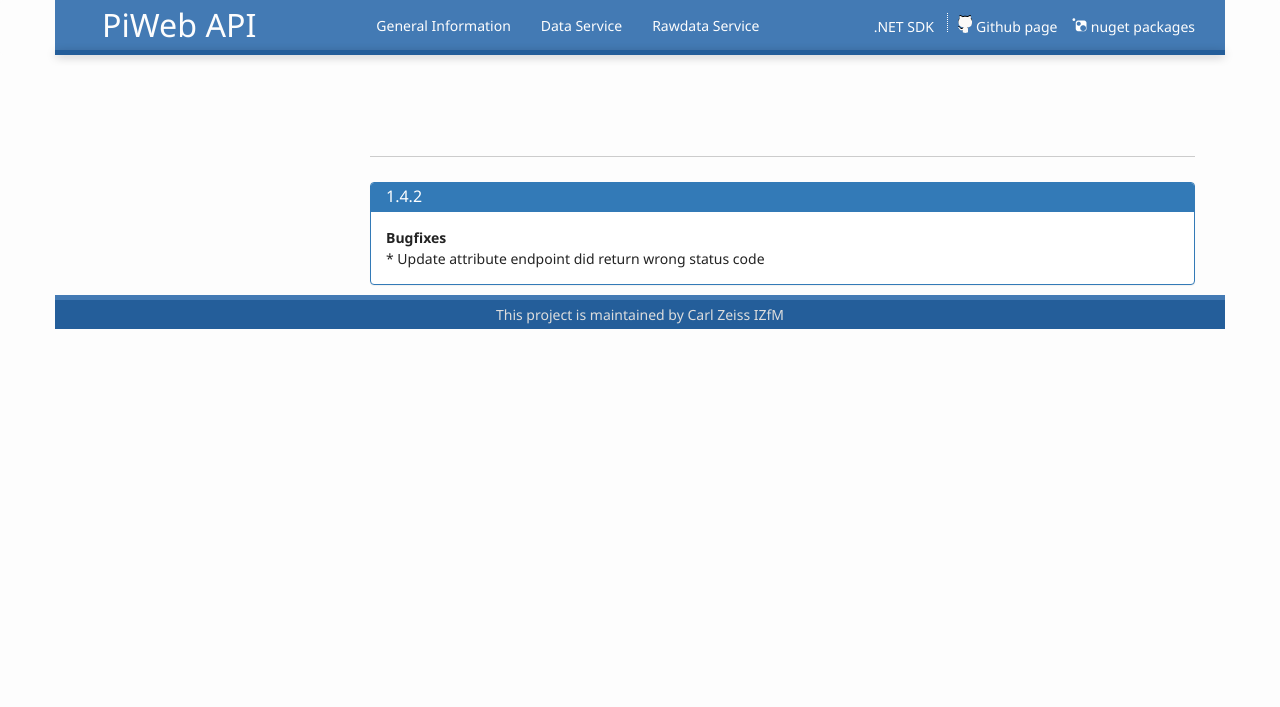
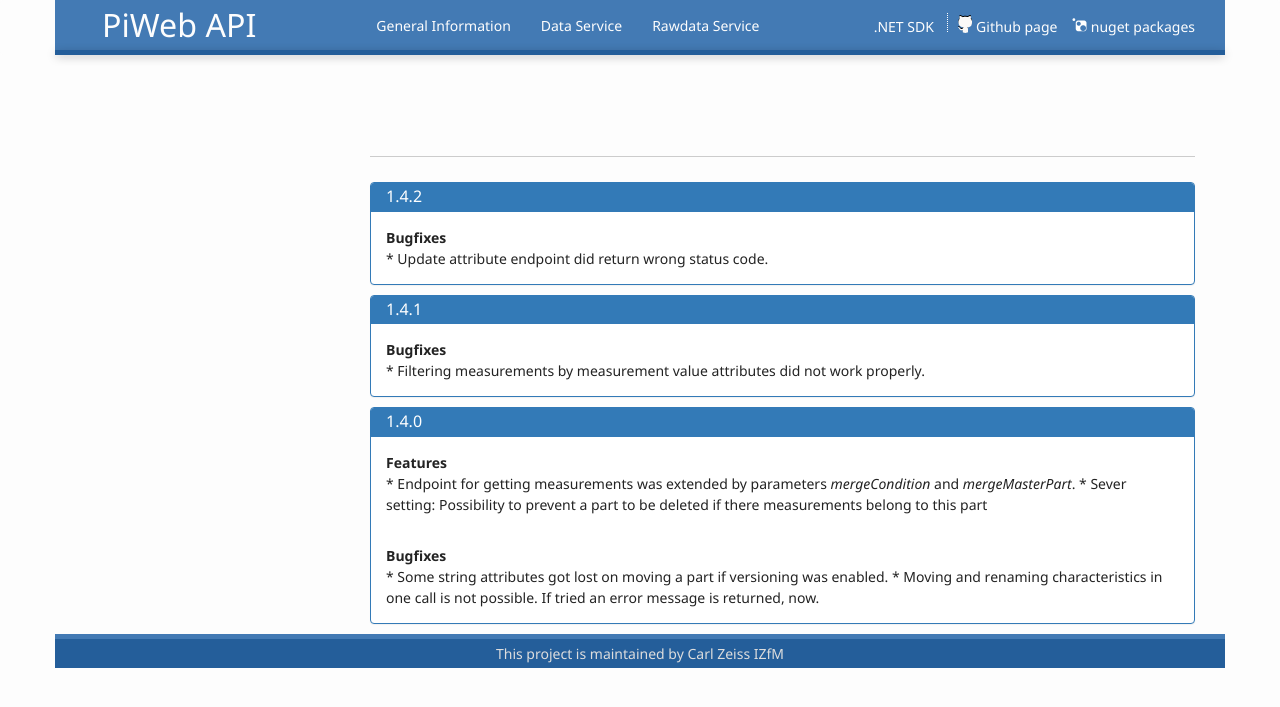
Before and after one commit to ZEISS-PiWeb/PiWeb-Api, a Jekyll site: the page built from _pages/API/v1.4/DataService/020-dataservice-releasenotes.md, in a window 1280 px wide. Shown: the top 707 px of the page. Built offline with Jekyll 4.4.1, drawn with Linux system fonts in a browser that asks for light colours; our own code applies the rules of GitHub Pages for plain Markdown files.

Commit message:
doc: Added features and bugfixes for v1.4

```diff
--- a/_pages/API/v1.4/DataService/020-dataservice-releasenotes.md
+++ b/_pages/API/v1.4/DataService/020-dataservice-releasenotes.md
@@ -8,6 +8,34 @@
   </div>
   <div class="panel-body">
     <b>Bugfixes</b><br/>
-    * Update attribute endpoint did return wrong status code
+    * Update attribute endpoint did return wrong status code.
   </div>
 </div>
+
+<div class="panel panel-primary">
+  <div class="panel-heading">
+    <span><h3 class="panel-title">1.4.1</h3></span>
+    <span style="float: right;"></span>
+  </div>
+  <div class="panel-body">
+    <b>Bugfixes</b><br/>
+    * Filtering measurements by measurement value attributes did not work properly.
+  </div>
+</div>
+
+<div class="panel panel-primary">
+  <div class="panel-heading">
+    <span><h3 class="panel-title">1.4.0</h3></span>
+    <span style="float: right;"></span>
+  </div>
+  <div class="panel-body">
+    <b>Features</b><br/>
+    * Endpoint for getting measurements was extended by parameters <i>mergeCondition</i> and <i>mergeMasterPart</i>.
+    * Sever setting: Possibility to prevent a part to be deleted if there measurements belong to this part
+  </div>
+  <div class="panel-body">
+    <b>Bugfixes</b><br/>
+    * Some string attributes got lost on moving a part if versioning was enabled.
+    * Moving and renaming characteristics in one call is not possible. If tried an error message is returned, now.
+  </div>
+</div>
```
